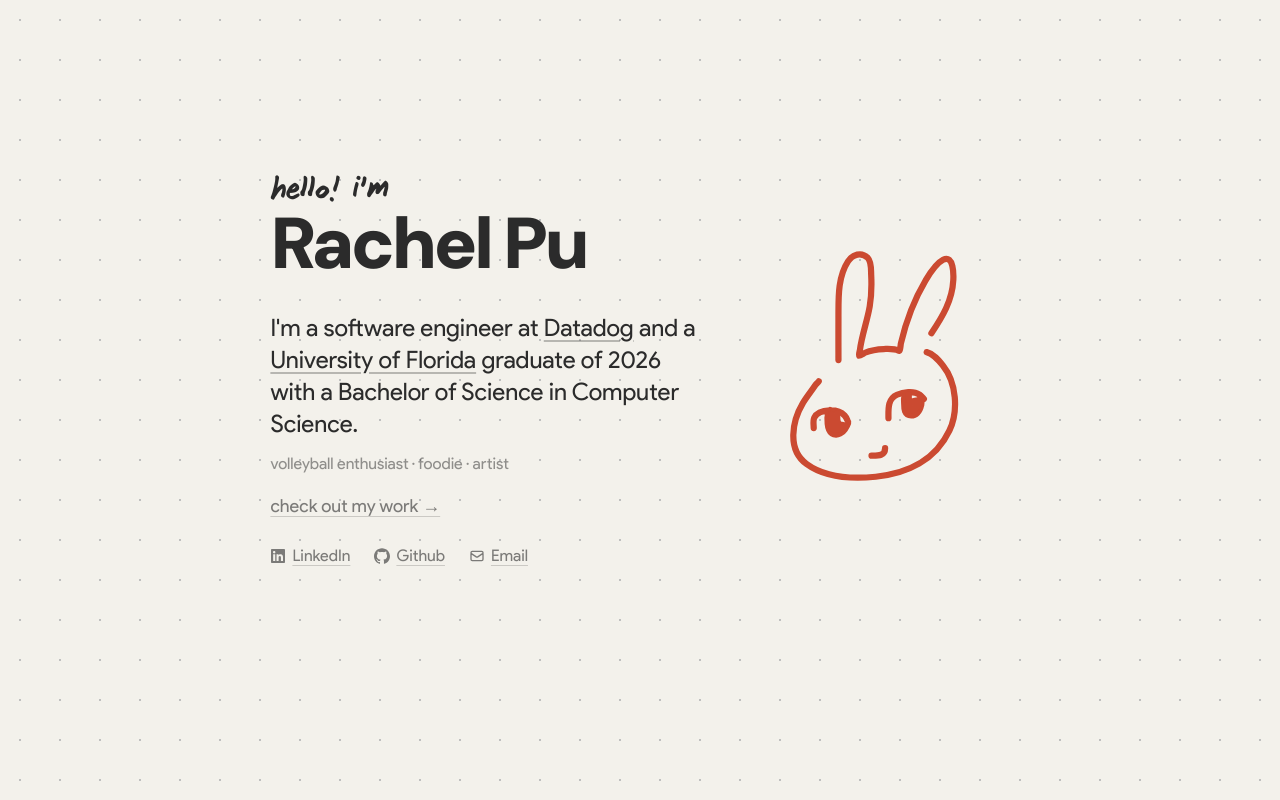
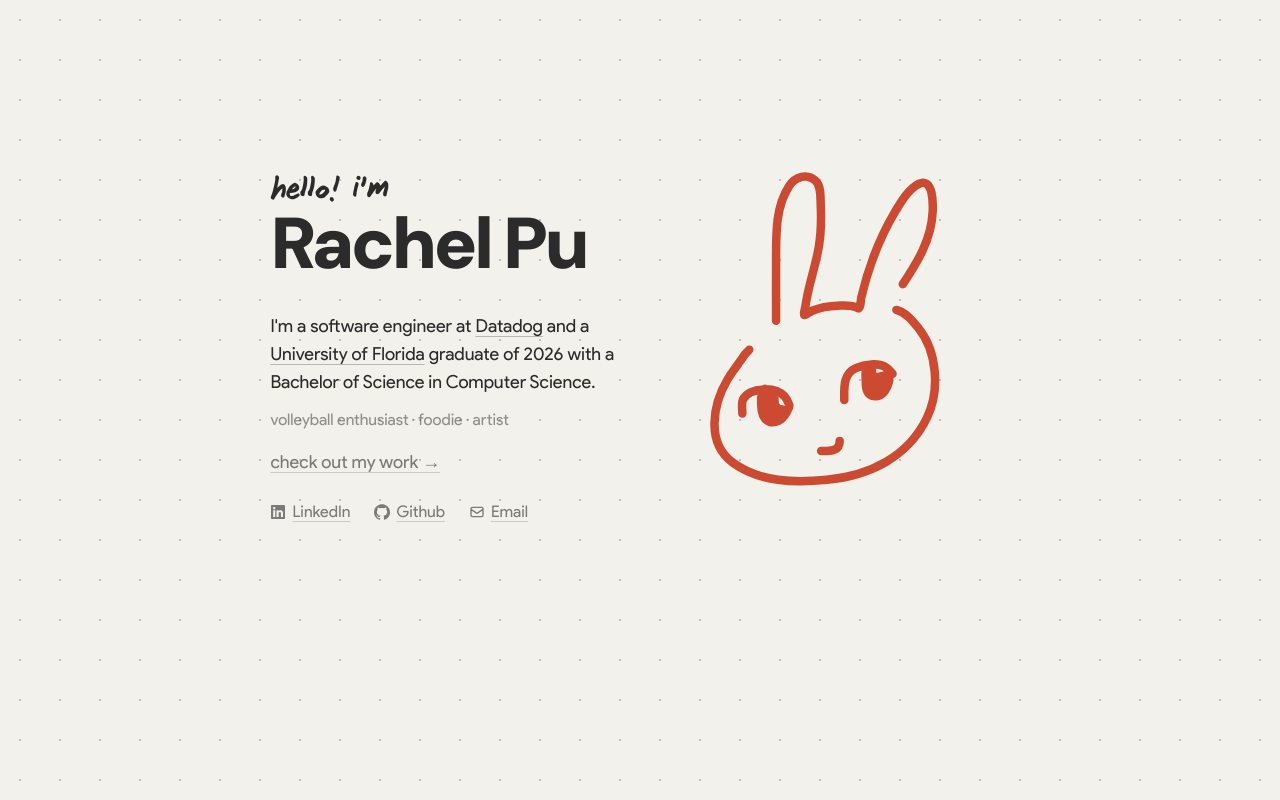
Before and after one commit to rachel-pu/rachel-pu, a Next.js app: page / in a window 1280 px wide. Built offline with nearby package versions, Linux system fonts and the light colour scheme.

Commit message:
fixed bunny and font issues

```diff
--- a/next.config.ts
+++ b/next.config.ts
@@ -2,7 +2,6 @@
 
 const nextConfig: NextConfig = {
   output: "export",
-  basePath: "/rachel-pu",
   images: {
     unoptimized: true,
   },
--- a/src/app/globals.css
+++ b/src/app/globals.css
@@ -31,7 +31,7 @@
 /* ---------------------------- janitor font ---------------------------- */
 @font-face {
   font-family: 'Janitor';
-  src: url('/rachel-pu/fonts/Janitor.ttf') format('truetype');
+  src: url('/fonts/Janitor.ttf') format('truetype');
   font-weight: normal;
   font-style: normal;
 }
@@ -40,48 +40,48 @@
 
 @font-face {
   font-family: 'DM Sans Regular';
-  src: url('/rachel-pu/fonts/DMSans/DMSans-Regular.ttf') format('truetype');
+  src: url('/fonts/DMSans/DMSans-Regular.ttf') format('truetype');
   font-weight: normal;
   font-style: normal;
 }
 
 @font-face {
   font-family: 'DM Sans Medium';
-  src: url('/rachel-pu/fonts/DMSans/DMSans-Medium.ttf') format('truetype');
+  src: url('/fonts/DMSans/DMSans-Medium.ttf') format('truetype');
   font-style: normal;
 }
 
 @font-face {
   font-family: 'DM Sans Bold';
-  src: url('/rachel-pu/fonts/DMSans/DMSans-Bold.ttf') format('truetype');
+  src: url('/fonts/DMSans/DMSans-Bold.ttf') format('truetype');
   font-weight: bold;
   font-style: normal;
 }
 
 @font-face {
   font-family: 'DM Sans Italic';
-  src: url('/rachel-pu/fonts/DMSans/DMSans-Italic.ttf') format('truetype');
+  src: url('/fonts/DMSans/DMSans-Italic.ttf') format('truetype');
   font-weight: normal;
   font-style: italic;
 }
 
 @font-face {
   font-family: 'DM Sans Bold Italic';
-  src: url('/rachel-pu/fonts/DMSans/DMSans-BoldItalic.ttf') format('truetype');
+  src: url('/fonts/DMSans/DMSans-BoldItalic.ttf') format('truetype');
   font-weight: bold;
   font-style: italic;
 }
 
 @font-face {
   font-family: 'DM Sans Extra Bold';
-  src: url('/rachel-pu/fonts/DMSans/DMSans-ExtraBold.ttf') format('truetype');
+  src: url('/fonts/DMSans/DMSans-ExtraBold.ttf') format('truetype');
   font-weight: 800;
   font-style: normal;
 }
 
 @font-face{
   font-family: 'DM Sans Black';
-  src: url('/rachel-pu/fonts/DMSans/DMSans-Black.ttf') format('truetype');
+  src: url('/fonts/DMSans/DMSans-Black.ttf') format('truetype');
   font-weight: 900;
   font-style: normal;
 }
@@ -90,41 +90,41 @@
 /* ---------------------------- Product Sans ---------------------------- */
 @font-face {
   font-family: 'Product Sans';
-  src: url('/rachel-pu/fonts/ProductSans/ProductSans-Regular.ttf') format('truetype');
+  src: url('/fonts/ProductSans/ProductSans-Regular.ttf') format('truetype');
   font-weight: normal;
   font-style: normal;
 }
 
 @font-face {
   font-family: 'Product Sans Medium';
-  src: url('/rachel-pu/fonts/ProductSans/ProductSans-Medium.ttf') format('truetype');
+  src: url('/fonts/ProductSans/ProductSans-Medium.ttf') format('truetype');
   font-style: normal;
 }
 
 /* ---------------------------- satoshi ---------------------------- */
 @font-face {
   font-family: 'Satoshi';
-  src: url('/rachel-pu/fonts/Satoshi/Satoshi-Regular.otf') format('truetype');
+  src: url('/fonts/Satoshi/Satoshi-Regular.otf') format('truetype');
   font-weight: normal;
   font-style: normal;
 }
 
 @font-face {
   font-family: 'Satoshi Bold';
-  src: url('/rachel-pu/fonts/Satoshi/Satoshi-Bold.otf') format('truetype');
+  src: url('/fonts/Satoshi/Satoshi-Bold.otf') format('truetype');
   font-weight: bold;
   font-style: normal;
 }
 
 @font-face {
   font-family: 'Satoshi Italic';
-  src: url('/rachel-pu/fonts/Satoshi/Satoshi-Italic.otf') format('truetype');
+  src: url('/fonts/Satoshi/Satoshi-Italic.otf') format('truetype');
   font-weight: normal;
   font-style: italic;
 }
 
 @font-face {
   font-family: 'Satoshi Medium';
-  src: url('/rachel-pu/fonts/Satoshi/Satoshi-Medium.otf') format('truetype');
+  src: url('/fonts/Satoshi/Satoshi-Medium.otf') format('truetype');
   font-style: normal;
 }
--- a/src/app/page.tsx
+++ b/src/app/page.tsx
@@ -27,7 +27,7 @@
 
   return (
     <div className="min-h-screen flex flex-col p-6">
-      <div className="mt-[12%] max-w-[90%] md:max-w-[60%] mx-auto w-full flex flex-row items-center justify-between gap-8" style={{ userSelect: "none" }}>
+      <div className="mt-[12%] max-w-[90%] md:max-w-[60%] mx-auto w-full flex flex-row items-start justify-between gap-5" style={{ userSelect: "none" }}>
         {/* left column: all text content */}
         <div className="flex flex-col flex-1 min-w-0 mr-12">
           <motion.h1 className="text-3xl font-janitor text-[#2B2B2B]"
@@ -53,7 +53,7 @@
                 exit={{ opacity: 0, y: -20 }}
                 transition={{ duration: 0.3 }}
               >
-                <motion.p className="text-2xl font-product-sans text-[#2B2B2B] mt-8"
+                <motion.p className="text-lg font-product-sans text-[#2B2B2B] mt-8"
                           initial={{ transform: "translateY(10px)", opacity: 0 }}
                           animate={{ transform: "translateY(0px)", opacity: 1}}
                           transition={{delay: 1}}
@@ -113,7 +113,7 @@
 
         {/* bunny on the right */}
         <motion.svg
-          className={`w-[220px] flex-shrink-0 hidden lg:block transition-opacity duration-300 ${showProjects ? "opacity-0 pointer-events-none" : "opacity-100"}`}
+          className={`w-[300px] flex-shrink-0 hidden lg:block transition-opacity duration-300 ${showProjects ? "opacity-0 pointer-events-none" : "opacity-100"}`}
           viewBox="0 0 600 650"
           initial="hidden"
           animate="visible"
```
